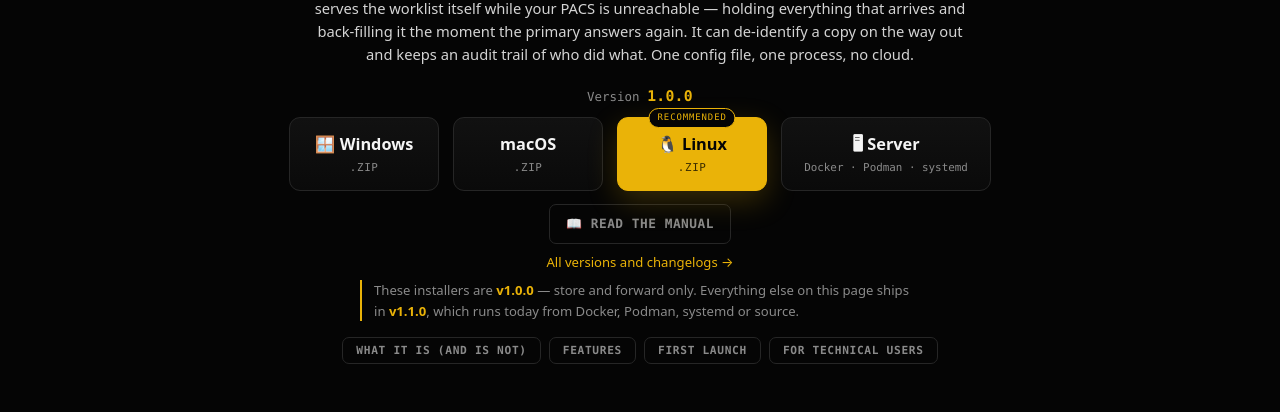
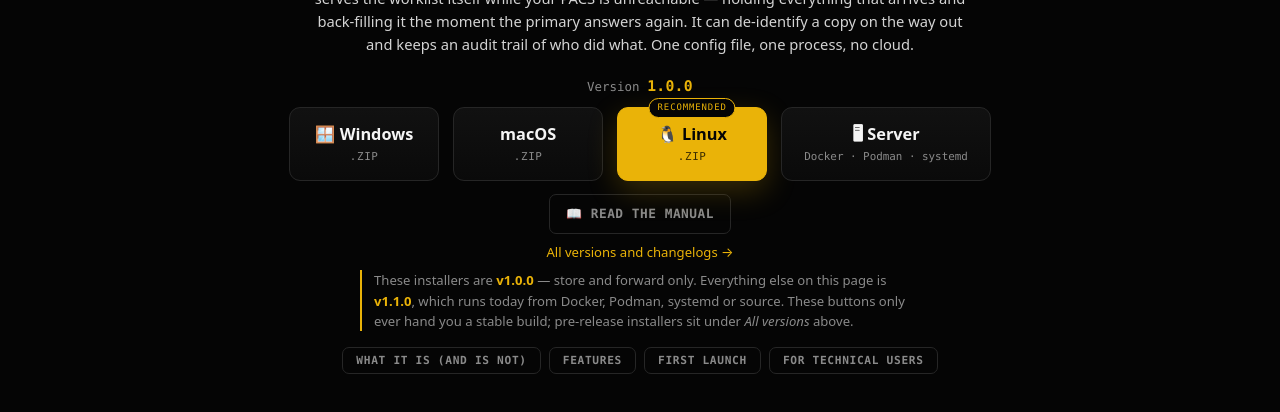
Before and after one commit to MiguelCarino/Carino-DICOM, a plain HTML site: page docs/index.html in a window 1280 px wide. Shown: the part 342-754 px from the top of the page. Drawn offline with Linux system fonts and the light colour scheme; no server answers.

Commit message:
Say where the pre-release installers are
The download note explained which version the buttons hand you and stopped
there, so a reader wanting 1.1.0 was told to run it from Docker, Podman,
systemd or source and never told that installers for it exist at all. They
do: v1.0.1-rc01 has carried three of them since July, on the releases page
the note already links to.

The buttons cannot show them and should not. app.js reads
/releases/latest, which excludes pre-releases by definition, so a release
candidate never moves the buttons or the version label — that is the
behaviour worth documenting rather than working around, since the download
a stranger clicks should be the stable one. The note now says both halves:
these buttons are always stable, pre-releases are one link up.

Written so it stays true through a release candidate instead of needing an
edit per tag. All four locales carry it, each naming the versions link in
the words that locale actually shows.

Checked at 1366x768 and 1280x720 in English, Spanish, Japanese and Russian:
the note grows from 61px to 81px in the CJK and Cyrillic locales and the
page still comes in at zero overflow.

```diff
--- a/docs/i18n.js
+++ b/docs/i18n.js
@@ -403,10 +403,10 @@ const RICH = {
     // to a section that no longer exists — visible only to a reader in one of
     // these languages.
     '#dl-release': {
-        es: 'Estos instaladores son <b>v1.0.0</b>: solo reciben y reenvían. Todo lo demás de esta página sale en <b>v1.1.0</b>, que ya funciona hoy con Docker, Podman, systemd o desde el código.',
-        'pt-BR': 'Estes instaladores são <b>v1.0.0</b>: apenas recebem e encaminham. Todo o resto desta página sai na <b>v1.1.0</b>, que já funciona hoje com Docker, Podman, systemd ou a partir do código.',
-        ja: 'ここにあるインストーラーは <b>v1.0.0</b> で、受信と転送だけを行います。このページの他の機能は <b>v1.1.0</b> に入り、Docker・Podman・systemd またはソースからなら今日すでに動きます。',
-        ru: 'Эти установщики — <b>v1.0.0</b>: только приём и пересылка. Всё остальное на этой странице выходит в <b>v1.1.0</b>, которая уже работает сегодня через Docker, Podman, systemd или из исходников.',
+        es: 'Estos instaladores son <b>v1.0.0</b>: solo reciben y reenvían. Todo lo demás de esta página es <b>v1.1.0</b>, que ya funciona hoy con Docker, Podman, systemd o desde el código. Estos botones solo entregan versiones estables; los instaladores preliminares están en <i>Todas las versiones</i>, arriba.',
+        'pt-BR': 'Estes instaladores são <b>v1.0.0</b>: apenas recebem e encaminham. Todo o resto desta página é <b>v1.1.0</b>, que já funciona hoje com Docker, Podman, systemd ou a partir do código. Estes botões só entregam versões estáveis; os instaladores de pré-lançamento ficam em <i>Todas as versões</i>, acima.',
+        ja: 'ここにあるインストーラーは <b>v1.0.0</b> で、受信と転送だけを行います。このページの他の機能は <b>v1.1.0</b> で、Docker・Podman・systemd またはソースからなら今日すでに動きます。このボタンから配布されるのは安定版だけです。プレリリース版のインストーラーは上の<i>全バージョン</i>にあります。',
+        ru: 'Эти установщики — <b>v1.0.0</b>: только приём и пересылка. Всё остальное на этой странице — <b>v1.1.0</b>, которая уже работает сегодня через Docker, Podman, systemd или из исходников. Эти кнопки выдают только стабильные сборки; предварительные установщики — в разделе <i>Все версии</i> выше.',
     },
 };
 
--- a/docs/index.html
+++ b/docs/index.html
@@ -78,7 +78,8 @@
            line about versions, and they are the same sentence: what you can
            download, versus what you can run. -->
       <p class="dl-note release-note" id="dl-release">These installers are <b>v1.0.0</b> — store and forward only.
-        Everything else on this page ships in <b>v1.1.0</b>, which runs today from Docker, Podman, systemd or source.</p>
+        Everything else on this page is <b>v1.1.0</b>, which runs today from Docker, Podman, systemd or source.
+        These buttons only ever hand you a stable build; pre-release installers sit under <i>All versions</i> above.</p>
 
       <!-- What used to be three sections and a disclosure below the fold. They
            are dialogs now, opened from here, so the page is one screen and
```
